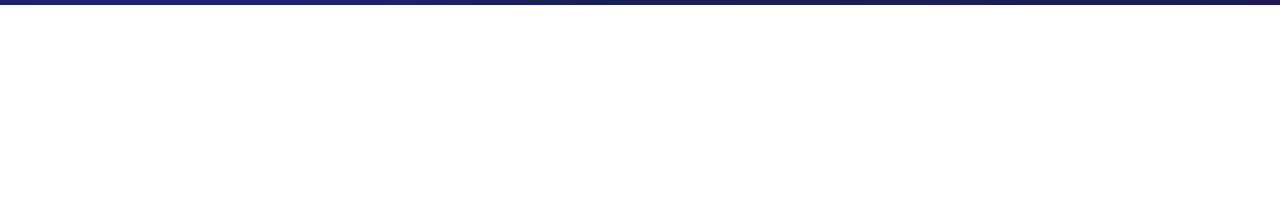
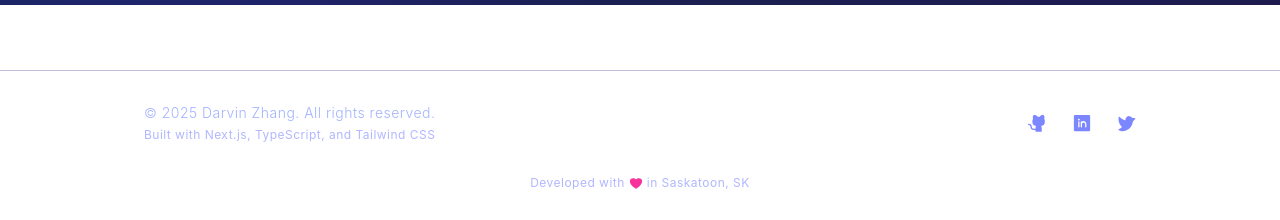
Before and after one commit to ddz369/personal-website-v2, a Next.js app: page / in a window 1280 px wide. Shown: the part 577-797 px from the top of the page. Built offline with nearby package versions, Linux system fonts and the light colour scheme; no server answers.

Commit message:
feat: add simplified food section

```diff
--- /dev/null
+++ b/src/components/Footer.tsx
@@ -0,0 +1,63 @@
+import config from '@/utils/config';
+import { GithubLogo, LinkedinLogo, TwitterLogo, Heart } from '@phosphor-icons/react';
+
+const Footer = () => {
+  const { personalInfo, socialLinks } = config;
+  const currentYear = new Date().getFullYear();
+
+  return (
+    <footer className="py-8 mt-12 border-t border-indigo-900/30 absolute bottom-0 w-full">
+      <div className="container mx-auto px-4 max-w-5xl">
+        <div className="flex flex-col md:flex-row justify-between items-center gap-6">
+          <div className="flex flex-col items-center md:items-start text-center md:text-left">
+            <p className="text-indigo-300 font-light text-sm">
+              © {currentYear} {personalInfo.name}. All rights reserved.
+            </p>
+            <p className="text-indigo-400/60 text-xs mt-1">
+              Built with Next.js, TypeScript, and Tailwind CSS
+            </p>
+          </div>
+
+          <div className="flex items-center gap-6">
+            <a
+              href={socialLinks.github}
+              target="_blank"
+              rel="noopener noreferrer"
+              className="text-indigo-400 hover:text-white transition-colors"
+              aria-label="GitHub"
+            >
+              <GithubLogo size={20} weight="fill" />
+            </a>
+            <a
+              href={socialLinks.linkedin}
+              target="_blank"
+              rel="noopener noreferrer"
+              className="text-indigo-400 hover:text-white transition-colors"
+              aria-label="LinkedIn"
+            >
+              <LinkedinLogo size={20} weight="fill" />
+            </a>
+            <a
+              href={socialLinks.twitter}
+              target="_blank"
+              rel="noopener noreferrer"
+              className="text-indigo-400 hover:text-white transition-colors"
+              aria-label="Twitter"
+            >
+              <TwitterLogo size={20} weight="fill" />
+            </a>
+          </div>
+        </div>
+
+        <div className="mt-8 text-center">
+          <p className="text-xs text-indigo-400/60 flex items-center justify-center">
+            Developed with <Heart size={14} weight="fill" className="mx-1 text-pink-500" /> in
+            Saskatoon, SK
+          </p>
+        </div>
+      </div>
+    </footer>
+  );
+};
+
+export default Footer;
--- a/src/pages/_app.tsx
+++ b/src/pages/_app.tsx
@@ -2,14 +2,14 @@ import '@/styles/globals.css';
 import type { AppProps } from 'next/app';
 import { workSans, raleway } from '@/utils/fonts';
 import Navbar from '@/components/Navbar';
+import Footer from '@/components/Footer';
 
 export default function App({ Component, pageProps }: AppProps) {
   return (
-    <main
-      className={`${workSans.variable} ${raleway.variable}`}
-    >
+    <main className={`${workSans.variable} ${raleway.variable}`}>
       <Navbar />
       <Component {...pageProps} />
+      <Footer />
     </main>
   );
 }
```
